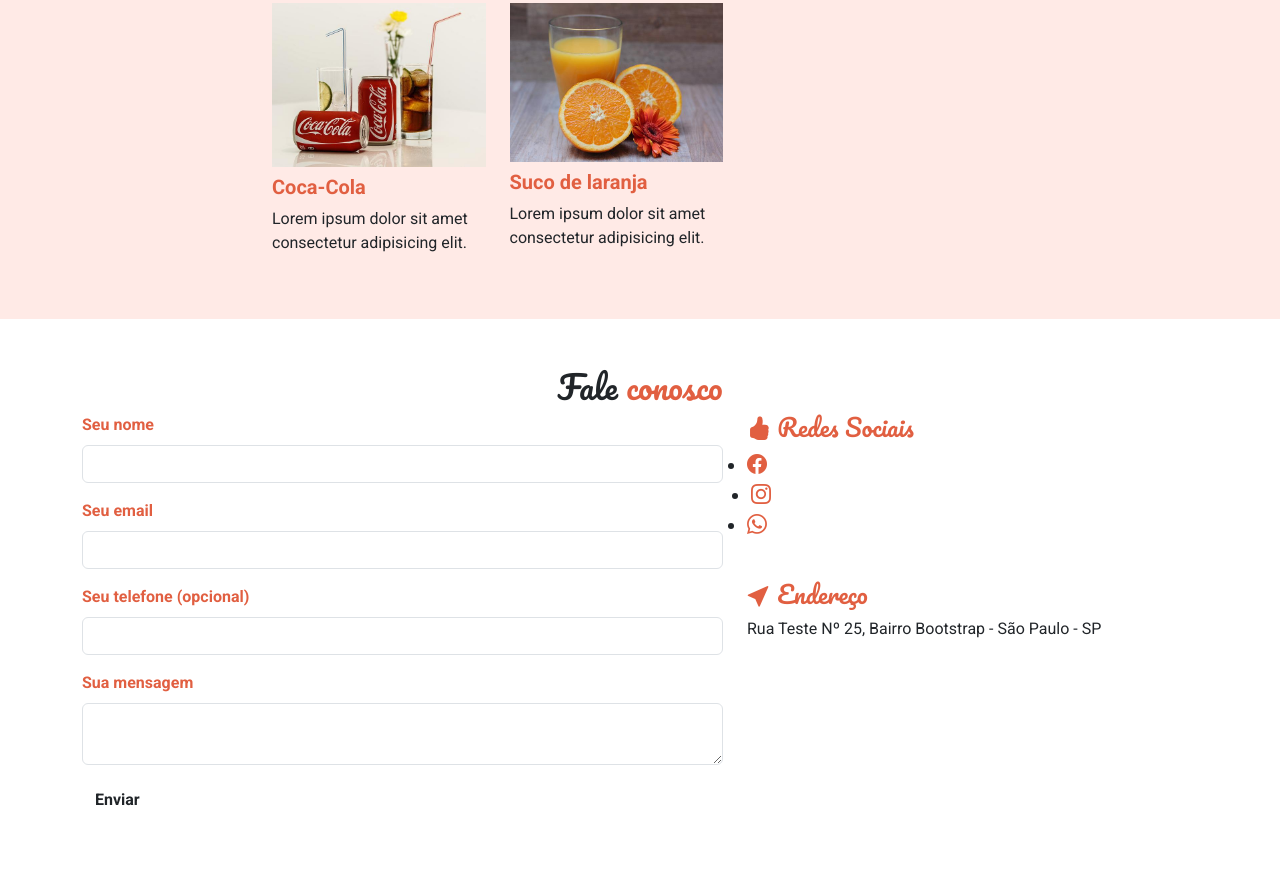
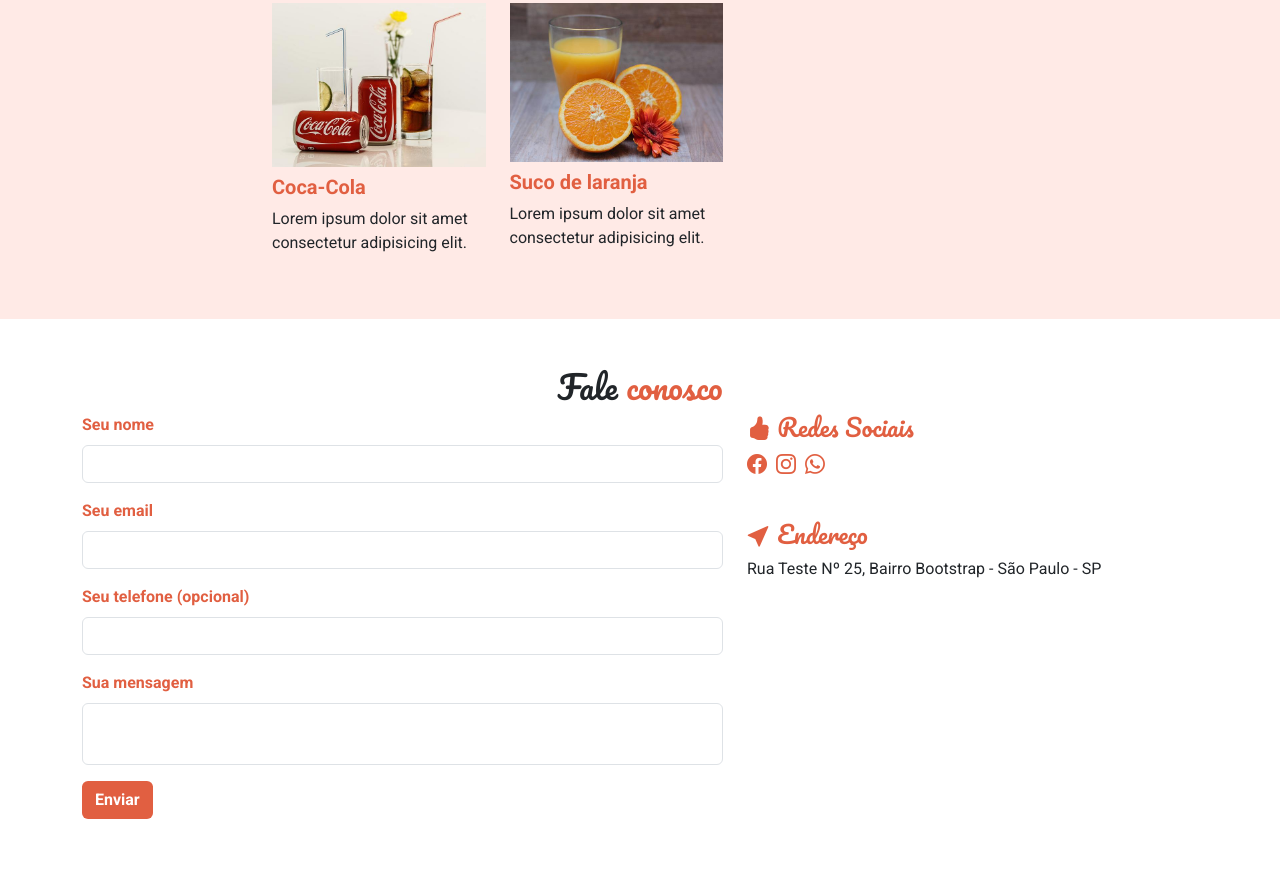
Before and after one commit to EuRamonFreire/M-dulo-14---Projeto-Restaurante, a plain HTML site: page index.html in a window 1280 px wide. Shown: the part 2263-3133 px from the top of the page. Drawn offline with nearby package versions, Linux system fonts and the light colour scheme.

Commit message:
Finalização com campo de contatos

```diff
--- a/main.css
+++ b/main.css
@@ -36,10 +36,30 @@ body {
     color: #e15f41;
 }
 
-.nav-cardapio .nav-link.active {
+.nav-cardapio .nav-link.active,
+#fale-conosco button {
     background-color: #e15f41;
     color: #fff;
 }
 .nav-cardapio .nav-link:hover {
     color: #e15f41;
 }
+
+.social-links li {
+    display: inline;
+    list-style: none;
+}
+
+.social-links a {
+    text-decoration: none;
+}
+
+#mensagem {
+    resize: none;
+}
+
+@media (max-width: 767px) {
+    .carousel-item img {
+        height: 280px;
+    }
+}
```
